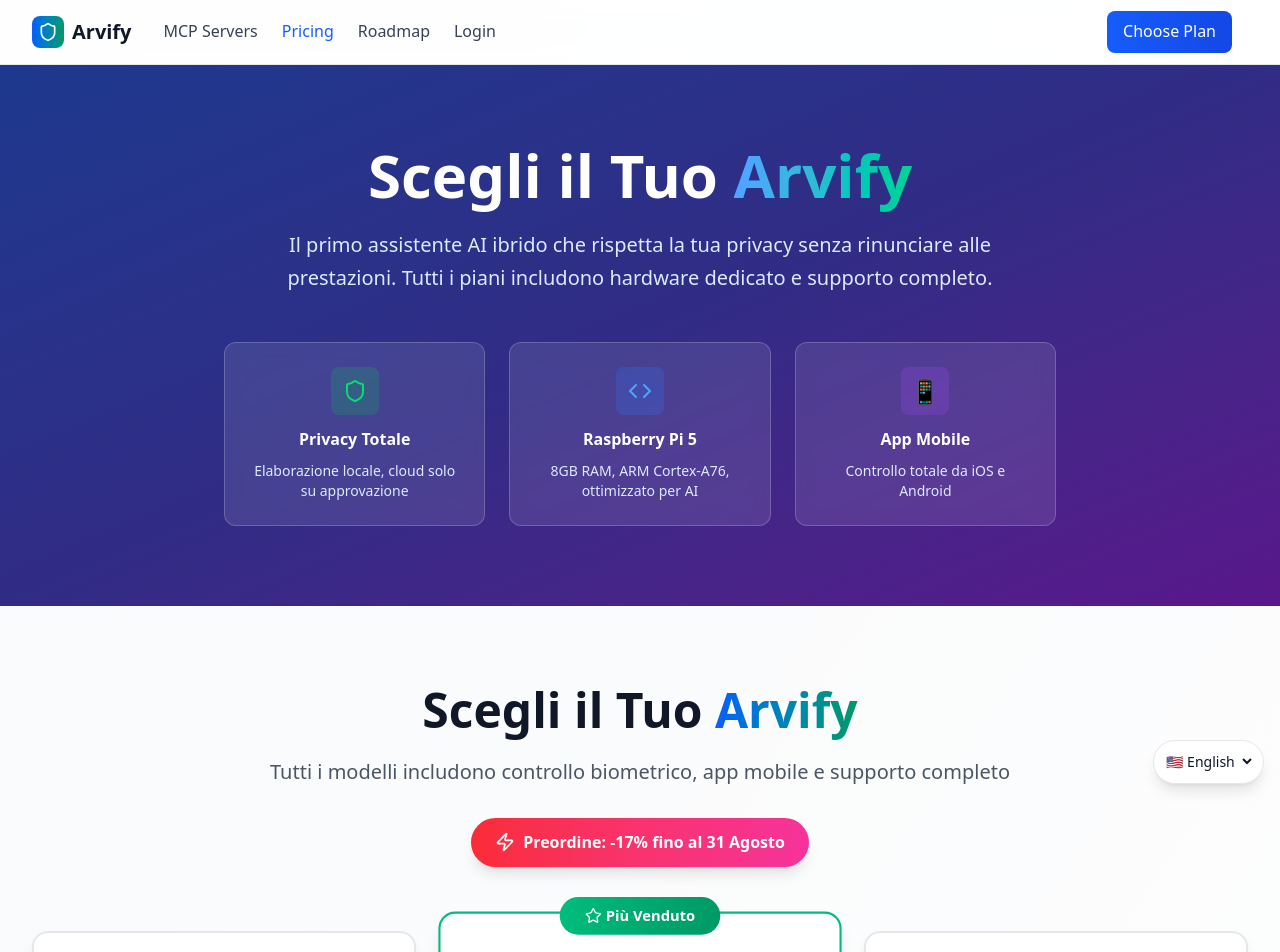
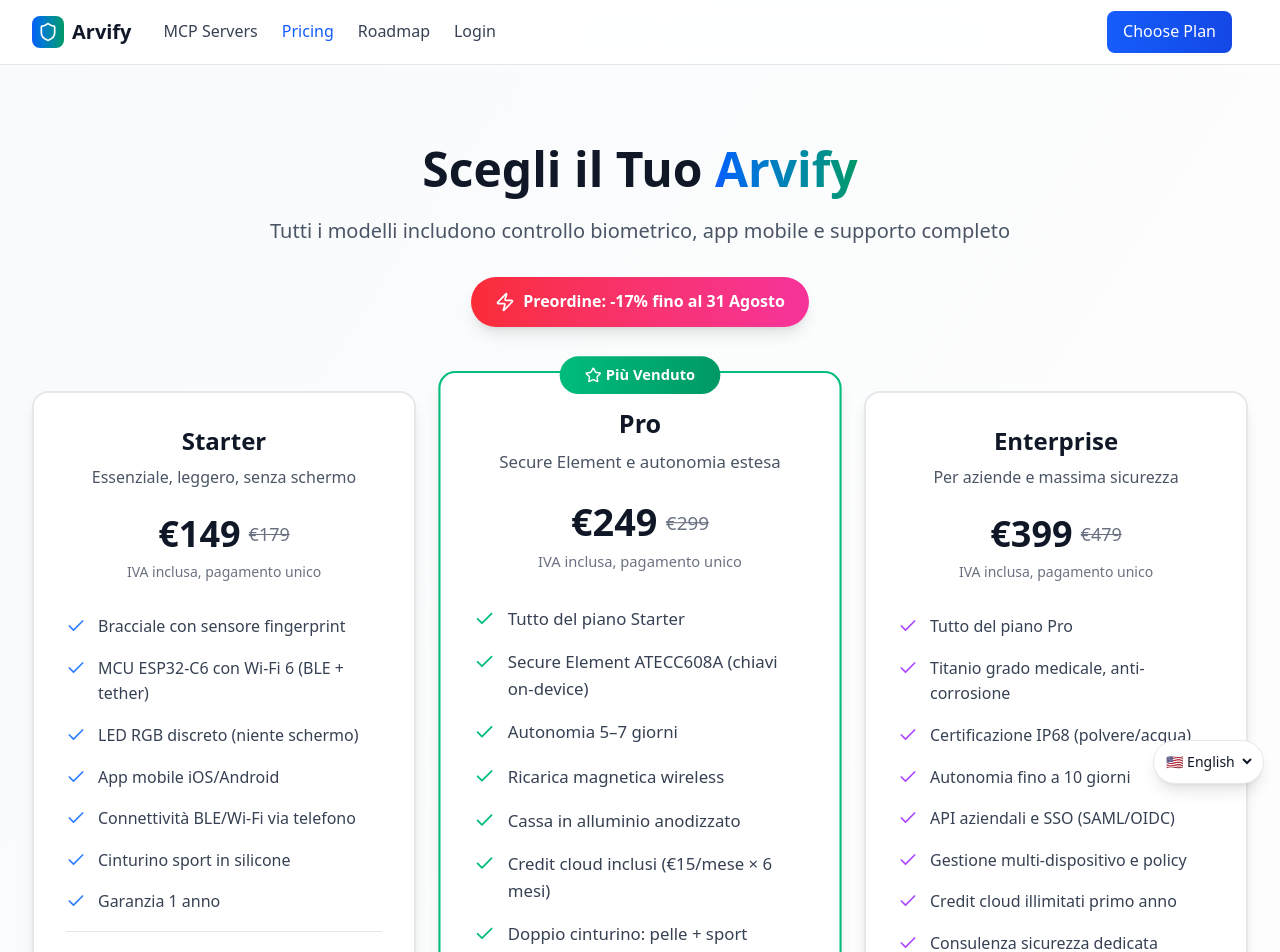
Before and after one commit to ilanur/arvify.io, a SvelteKit app: page /pricing in a window 1280 px wide. Shown: the top 952 px of the page. Built offline with nearby package versions, Linux system fonts and the light colour scheme.

Commit message:
feat: update Pricing component descriptions and remove TechSpecs section from landing page

```diff
--- a/src/lib/components/Pricing.svelte
+++ b/src/lib/components/Pricing.svelte
@@ -19,34 +19,34 @@
 			price: '149',
 			originalPrice: '179',
 			popular: false,
-			description: 'Il controllo biometrico AI essenziale',
+			description: 'Essenziale, leggero, senza schermo',
 			color: 'blue',
 			features: [
 				'Bracciale con sensore fingerprint',
-				'MCU ESP32-C6 con WiFi 6',
-				'Display OLED + LED RGB',
+				'MCU ESP32-C6 con Wi-Fi 6 (BLE + tether)',
+				'LED RGB discreto (niente schermo)',
 				'App mobile iOS/Android',
-				'Connettività BLE/WiFi',
-				'Cinturino sport incluso',
+				'Connettività BLE/Wi-Fi via telefono',
+				'Cinturino sport in silicone',
 				'Garanzia 1 anno'
 			],
-			limits: ['Autonomia 3-5 giorni', 'Ricarica USB-C standard']
+			limits: ['Autonomia 3–5 giorni', 'Ricarica USB-C standard']
 		},
 		{
 			name: 'Pro',
 			price: '249',
 			originalPrice: '299',
 			popular: true,
-			description: 'La scelta migliore per utenti esigenti',
+			description: 'Secure Element e autonomia estesa',
 			color: 'emerald',
 			features: [
 				'Tutto del piano Starter',
-				'Secure Element ATECC608A',
-				'Autonomia 5-7 giorni',
+				'Secure Element ATECC608A (chiavi on-device)',
+				'Autonomia 5–7 giorni',
 				'Ricarica magnetica wireless',
-				'Materiali premium (alluminio)',
-				'Cloud credits inclusi (€15/mese per 6 mesi)',
-				'Cinturino pelle + sport',
+				'Cassa in alluminio anodizzato',
+				'Credit cloud inclusi (€15/mese × 6 mesi)',
+				'Doppio cinturino: pelle + sport',
 				'Supporto prioritario',
 				'Garanzia 2 anni'
 			],
@@ -57,19 +57,19 @@
 			price: '399',
 			originalPrice: '479',
 			popular: false,
-			description: 'Per aziende e massima sicurezza',
+			description: 'Fleet management e massima robustezza',
 			color: 'purple',
 			features: [
 				'Tutto del piano Pro',
-				'Materiali titanio grado medico',
-				'Certificazione IP68',
+				'Titanio grado medicale, anti-corrosione',
+				'Certificazione IP68 (polvere/acqua)',
 				'Autonomia fino a 10 giorni',
-				'API aziendali personalizzate',
-				'Gestione multi-dispositivo',
-				'Cloud credits illimitati primo anno',
+				'API aziendali e SSO (SAML/OIDC)',
+				'Gestione multi-dispositivo e policy',
+				'Credit cloud illimitati primo anno',
 				'Consulenza sicurezza dedicata',
 				'Setup aziendale on-site',
-				'SLA garantito 99.9%',
+				'SLA 99.9% e supporto 24/7',
 				'Garanzia 3 anni'
 			],
 			limits: []
@@ -78,8 +78,8 @@
 
 	const included = [
 		{ icon: Package, text: 'Spedizione gratuita mondiale' },
-		{ icon: Truck, text: 'Consegna in 7-10 giorni lavorativi' },
-		{ icon: Shield, text: 'Garanzia soddisfatti o rimborsati 30gg' },
+		{ icon: Truck, text: 'Consegna in 7–10 giorni lavorativi' },
+		{ icon: Shield, text: 'Reso facile 30 giorni' },
 		{ icon: Smartphone, text: 'App mobile per iOS e Android' }
 	];
 </script>
@@ -113,7 +113,7 @@
 				<div class="p-8">
 					<div class="text-center mb-8">
 						<h3 class="text-2xl font-bold text-gray-900 mb-2">Starter</h3>
-						<p class="text-gray-600 mb-6">Il controllo biometrico AI essenziale</p>
+						<p class="text-gray-600 mb-6">Essenziale, leggero, senza schermo</p>
 						<div class="flex items-center justify-center space-x-2 mb-2">
 							<span class="text-4xl font-bold text-gray-900">€149</span>
 							<span class="text-lg text-gray-500 line-through">€179</span>
@@ -127,11 +127,11 @@
 						</div>
 						<div class="flex items-start space-x-3">
 							<Check class="w-5 h-5 text-blue-500 mt-0.5 flex-shrink-0" />
-							<span class="text-gray-700">MCU ESP32-C6 con WiFi 6</span>
+							<span class="text-gray-700">MCU ESP32-C6 con Wi-Fi 6 (BLE + tether)</span>
 						</div>
 						<div class="flex items-start space-x-3">
 							<Check class="w-5 h-5 text-blue-500 mt-0.5 flex-shrink-0" />
-							<span class="text-gray-700">Display OLED + LED RGB</span>
+							<span class="text-gray-700">LED RGB discreto (niente schermo)</span>
 						</div>
 						<div class="flex items-start space-x-3">
 							<Check class="w-5 h-5 text-blue-500 mt-0.5 flex-shrink-0" />
@@ -139,11 +139,11 @@
 						</div>
 						<div class="flex items-start space-x-3">
 							<Check class="w-5 h-5 text-blue-500 mt-0.5 flex-shrink-0" />
-							<span class="text-gray-700">Connettività BLE/WiFi</span>
+							<span class="text-gray-700">Connettività BLE/Wi-Fi via telefono</span>
 						</div>
 						<div class="flex items-start space-x-3">
 							<Check class="w-5 h-5 text-blue-500 mt-0.5 flex-shrink-0" />
-							<span class="text-gray-700">Cinturino sport incluso</span>
+							<span class="text-gray-700">Cinturino sport in silicone</span>
 						</div>
 						<div class="flex items-start space-x-3">
 							<Check class="w-5 h-5 text-blue-500 mt-0.5 flex-shrink-0" />
@@ -152,7 +152,7 @@
 						<div class="pt-4 border-t border-gray-200">
 							<div class="flex items-start space-x-3 text-sm text-gray-500">
 								<span class="w-5 h-5 text-center mt-0.5">•</span>
-								<span>Autonomia 3-5 giorni</span>
+								<span>Autonomia 3–5 giorni</span>
 							</div>
 							<div class="flex items-start space-x-3 text-sm text-gray-500">
 								<span class="w-5 h-5 text-center mt-0.5">•</span>
@@ -183,7 +183,7 @@
 				<div class="p-8">
 					<div class="text-center mb-8">
 						<h3 class="text-2xl font-bold text-gray-900 mb-2">Pro</h3>
-						<p class="text-gray-600 mb-6">La scelta migliore per utenti esigenti</p>
+						<p class="text-gray-600 mb-6">Secure Element e autonomia estesa</p>
 						<div class="flex items-center justify-center space-x-2 mb-2">
 							<span class="text-4xl font-bold text-gray-900">€249</span>
 							<span class="text-lg text-gray-500 line-through">€299</span>
@@ -197,11 +197,11 @@
 						</div>
 						<div class="flex items-start space-x-3">
 							<Check class="w-5 h-5 text-emerald-500 mt-0.5 flex-shrink-0" />
-							<span class="text-gray-700">Secure Element ATECC608A</span>
+							<span class="text-gray-700">Secure Element ATECC608A (chiavi on-device)</span>
 						</div>
 						<div class="flex items-start space-x-3">
 							<Check class="w-5 h-5 text-emerald-500 mt-0.5 flex-shrink-0" />
-							<span class="text-gray-700">Autonomia 5-7 giorni</span>
+							<span class="text-gray-700">Autonomia 5–7 giorni</span>
 						</div>
 						<div class="flex items-start space-x-3">
 							<Check class="w-5 h-5 text-emerald-500 mt-0.5 flex-shrink-0" />
@@ -209,15 +209,15 @@
 						</div>
 						<div class="flex items-start space-x-3">
 							<Check class="w-5 h-5 text-emerald-500 mt-0.5 flex-shrink-0" />
-							<span class="text-gray-700">Materiali premium (alluminio)</span>
+							<span class="text-gray-700">Cassa in alluminio anodizzato</span>
 						</div>
 						<div class="flex items-start space-x-3">
 							<Check class="w-5 h-5 text-emerald-500 mt-0.5 flex-shrink-0" />
-							<span class="text-gray-700">Cloud credits inclusi (€15/mese per 6 mesi)</span>
+							<span class="text-gray-700">Credit cloud inclusi (€15/mese × 6 mesi)</span>
 						</div>
 						<div class="flex items-start space-x-3">
 							<Check class="w-5 h-5 text-emerald-500 mt-0.5 flex-shrink-0" />
-							<span class="text-gray-700">Cinturino pelle + sport</span>
+							<span class="text-gray-700">Doppio cinturino: pelle + sport</span>
 						</div>
 						<div class="flex items-start space-x-3">
 							<Check class="w-5 h-5 text-emerald-500 mt-0.5 flex-shrink-0" />
@@ -259,11 +259,11 @@
 						</div>
 						<div class="flex items-start space-x-3">
 							<Check class="w-5 h-5 text-purple-500 mt-0.5 flex-shrink-0" />
-							<span class="text-gray-700">Materiali titanio grado medico</span>
+							<span class="text-gray-700">Titanio grado medicale, anti-corrosione</span>
 						</div>
 						<div class="flex items-start space-x-3">
 							<Check class="w-5 h-5 text-purple-500 mt-0.5 flex-shrink-0" />
-							<span class="text-gray-700">Certificazione IP68</span>
+							<span class="text-gray-700">Certificazione IP68 (polvere/acqua)</span>
 						</div>
 						<div class="flex items-start space-x-3">
 							<Check class="w-5 h-5 text-purple-500 mt-0.5 flex-shrink-0" />
@@ -271,15 +271,15 @@
 						</div>
 						<div class="flex items-start space-x-3">
 							<Check class="w-5 h-5 text-purple-500 mt-0.5 flex-shrink-0" />
-							<span class="text-gray-700">API aziendali personalizzate</span>
+							<span class="text-gray-700">API aziendali e SSO (SAML/OIDC)</span>
 						</div>
 						<div class="flex items-start space-x-3">
 							<Check class="w-5 h-5 text-purple-500 mt-0.5 flex-shrink-0" />
-							<span class="text-gray-700">Gestione multi-dispositivo</span>
+							<span class="text-gray-700">Gestione multi-dispositivo e policy</span>
 						</div>
 						<div class="flex items-start space-x-3">
 							<Check class="w-5 h-5 text-purple-500 mt-0.5 flex-shrink-0" />
-							<span class="text-gray-700">Cloud credits illimitati primo anno</span>
+							<span class="text-gray-700">Credit cloud illimitati primo anno</span>
 						</div>
 						<div class="flex items-start space-x-3">
 							<Check class="w-5 h-5 text-purple-500 mt-0.5 flex-shrink-0" />
@@ -291,7 +291,7 @@
 						</div>
 						<div class="flex items-start space-x-3">
 							<Check class="w-5 h-5 text-purple-500 mt-0.5 flex-shrink-0" />
-							<span class="text-gray-700">SLA garantito 99.9%</span>
+							<span class="text-gray-700">SLA 99.9% e supporto 24/7</span>
 						</div>
 						<div class="flex items-start space-x-3">
 							<Check class="w-5 h-5 text-purple-500 mt-0.5 flex-shrink-0" />
@@ -319,13 +319,13 @@
 					<div class="w-10 h-10 bg-blue-100 rounded-lg flex items-center justify-center">
 						<Truck class="w-5 h-5 text-blue-600" />
 					</div>
-					<span class="text-gray-700 font-medium">Consegna in 7-10 giorni lavorativi</span>
+					<span class="text-gray-700 font-medium">Consegna in 7–10 giorni lavorativi</span>
 				</div>
 				<div class="flex items-center space-x-3 p-4 bg-gray-50 rounded-xl">
 					<div class="w-10 h-10 bg-blue-100 rounded-lg flex items-center justify-center">
 						<Shield class="w-5 h-5 text-blue-600" />
 					</div>
-					<span class="text-gray-700 font-medium">Garanzia soddisfatti o rimborsati 30gg</span>
+					<span class="text-gray-700 font-medium">Reso facile 30 giorni</span>
 				</div>
 				<div class="flex items-center space-x-3 p-4 bg-gray-50 rounded-xl">
 					<div class="w-10 h-10 bg-blue-100 rounded-lg flex items-center justify-center">
--- a/src/routes/+page.svelte
+++ b/src/routes/+page.svelte
@@ -45,7 +45,6 @@
 	<DeviceAdvantages />
 
 	<!-- Technical Specifications -->
-	<TechSpecs />
 
 	<!-- How It Works -->
 	<HowItWorks />
--- a/src/routes/pricing/+page.svelte
+++ b/src/routes/pricing/+page.svelte
@@ -18,53 +18,6 @@
 	<Navigation />
 
 	<!-- Header Section -->
-	<section class="py-20 bg-gradient-to-br from-blue-900 via-indigo-900 to-purple-900">
-		<div class="max-w-4xl mx-auto px-4 sm:px-6 lg:px-8 text-center">
-			<h1 class="text-5xl md:text-6xl font-bold text-white mb-6">
-				Scegli il Tuo
-				<span class="text-transparent bg-clip-text bg-gradient-to-r from-blue-400 to-emerald-400">
-					Arvify
-				</span>
-			</h1>
-			<p class="text-xl text-blue-100 max-w-3xl mx-auto leading-relaxed">
-				Il primo assistente AI ibrido che rispetta la tua privacy senza rinunciare alle prestazioni.
-				Tutti i piani includono hardware dedicato e supporto completo.
-			</p>
-
-			<!-- Key Benefits -->
-			<div class="mt-12 grid grid-cols-1 md:grid-cols-3 gap-6">
-				<div class="bg-white/10 backdrop-blur-sm rounded-xl p-6 border border-white/20">
-					<div
-						class="w-12 h-12 bg-green-500/20 rounded-lg flex items-center justify-center mx-auto mb-3"
-					>
-						<Shield class="w-6 h-6 text-green-400" />
-					</div>
-					<h3 class="text-white font-semibold mb-2">Privacy Totale</h3>
-					<p class="text-blue-100 text-sm">Elaborazione locale, cloud solo su approvazione</p>
-				</div>
-
-				<div class="bg-white/10 backdrop-blur-sm rounded-xl p-6 border border-white/20">
-					<div
-						class="w-12 h-12 bg-blue-500/20 rounded-lg flex items-center justify-center mx-auto mb-3"
-					>
-						<Code class="w-6 h-6 text-blue-400" />
-					</div>
-					<h3 class="text-white font-semibold mb-2">Raspberry Pi 5</h3>
-					<p class="text-blue-100 text-sm">8GB RAM, ARM Cortex-A76, ottimizzato per AI</p>
-				</div>
-
-				<div class="bg-white/10 backdrop-blur-sm rounded-xl p-6 border border-white/20">
-					<div
-						class="w-12 h-12 bg-purple-500/20 rounded-lg flex items-center justify-center mx-auto mb-3"
-					>
-						<span class="text-2xl">📱</span>
-					</div>
-					<h3 class="text-white font-semibold mb-2">App Mobile</h3>
-					<p class="text-blue-100 text-sm">Controllo totale da iOS e Android</p>
-				</div>
-			</div>
-		</div>
-	</section>
 
 	<!-- Pricing Section -->
 	<Pricing />
```
Also changed, not shown: 1 other file (tests, documents, lock files or other folders).
